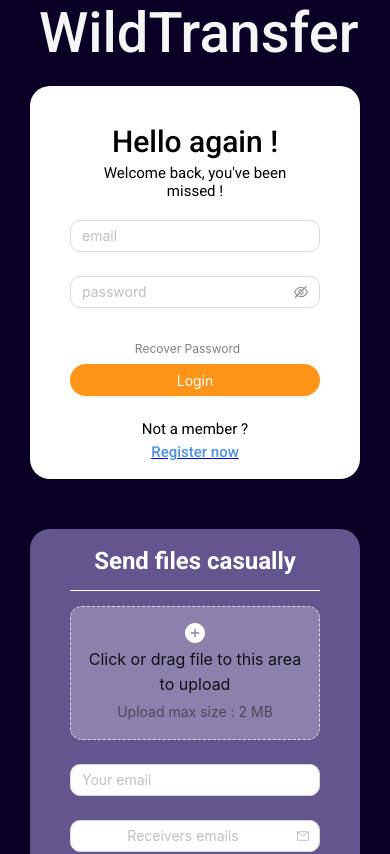
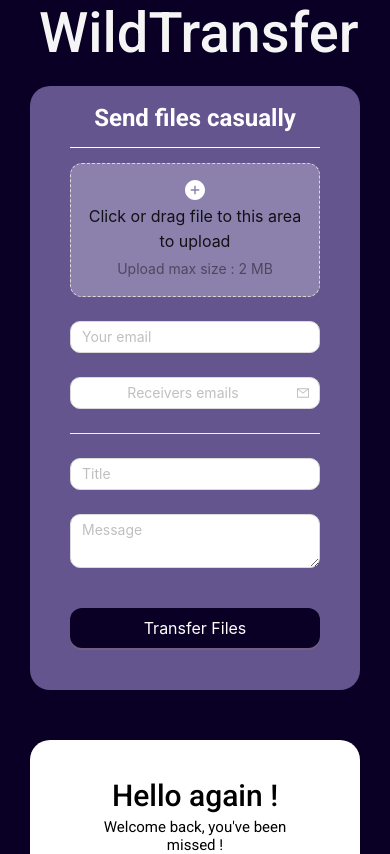
Before and after one commit to WildCodeSchool/2024-02-wns-bleu-wetransfer, a React (Vite) app in the folder frontend/: page / in a window 390 px wide. Shown: the top 854 px of the page. Built offline with nearby package versions, Linux system fonts and the light colour scheme.

Commit message:
responsive +

```diff
--- a/frontend/src/components/visitor/layout/TransferPricing.tsx
+++ b/frontend/src/components/visitor/layout/TransferPricing.tsx
@@ -9,7 +9,7 @@
 
 	return (
 		<TransferPricingWrapper>
-			<ButtonContainer>
+			<ButtonContainer onClick={() => navigate('/')}>
 				<UploadOutlined
 					style={{
 						fontSize: 22,
--- a/frontend/src/pages/AccessPage.tsx
+++ b/frontend/src/pages/AccessPage.tsx
@@ -18,7 +18,7 @@
 const AccessPageWrapper = styled.div`
 	background: #0a0025;
 	width: 100%;
-	height: 100vh;
+	height: 80vh;
 	display: flex;
 	justify-content: center;
 	align-items: center;
--- a/frontend/src/pages/LandingPage.tsx
+++ b/frontend/src/pages/LandingPage.tsx
@@ -288,7 +288,7 @@
 	gap: 50px;
 	max-width: 100%;
 	@media (max-width: 768px) {
-		flex-direction: column-reverse;
+		flex-direction: column;
 		margin: 0 30px;
 	}
 `;
@@ -296,7 +296,7 @@
 const LandingPageWrapper = styled.div`
 	background: #0a0025;
 	width: 100%;
-	height: 100vh;
+	height: 80vh;
 	display: flex;
 	flex-direction: column;
 	align-items: center;
--- a/frontend/src/pages/SettingsPage.tsx
+++ b/frontend/src/pages/SettingsPage.tsx
@@ -8,7 +8,7 @@
 }
 
 const SettingsPageWrapper = styled.div`
-    height: 100vh;
+    height: 80vh;
     width: 100%;
     background: red;
 `
```
